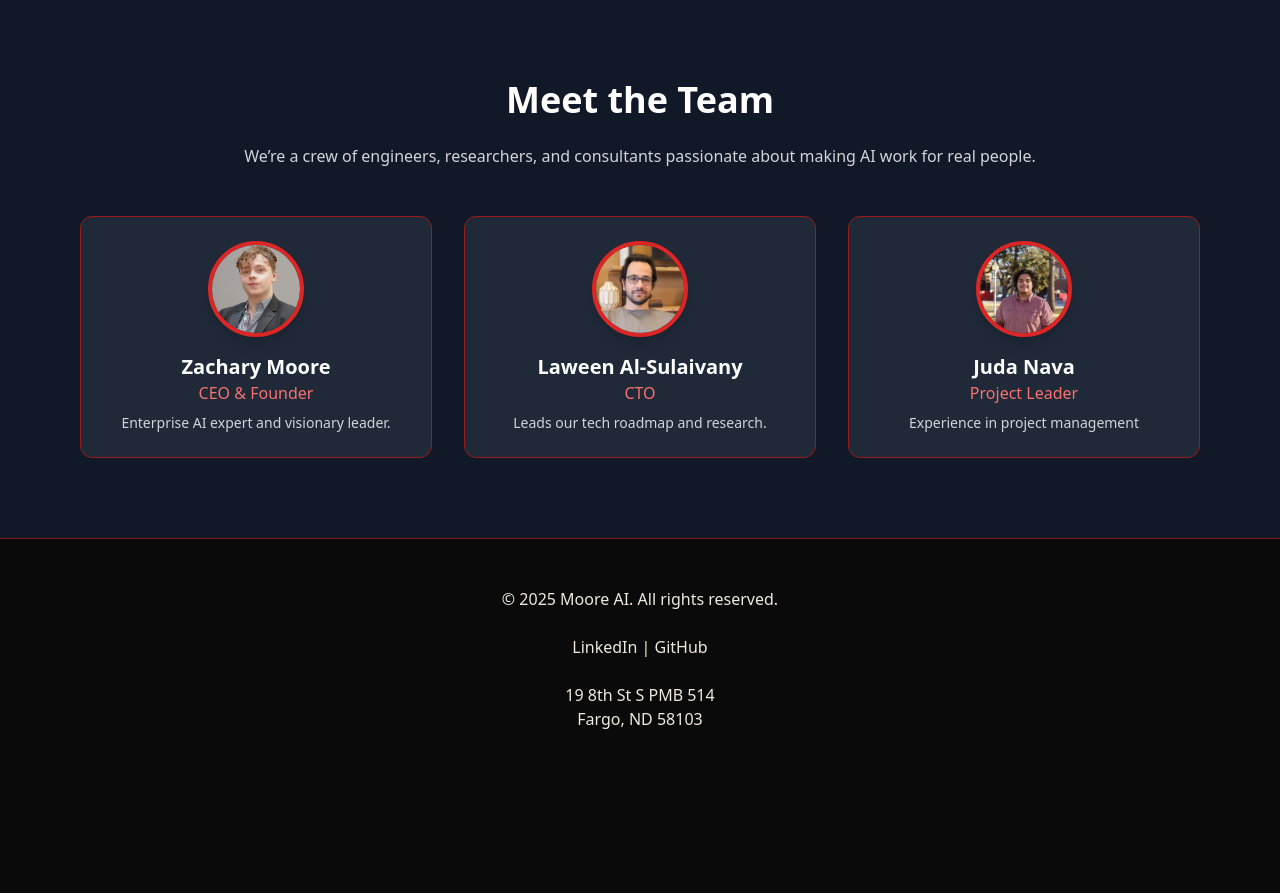
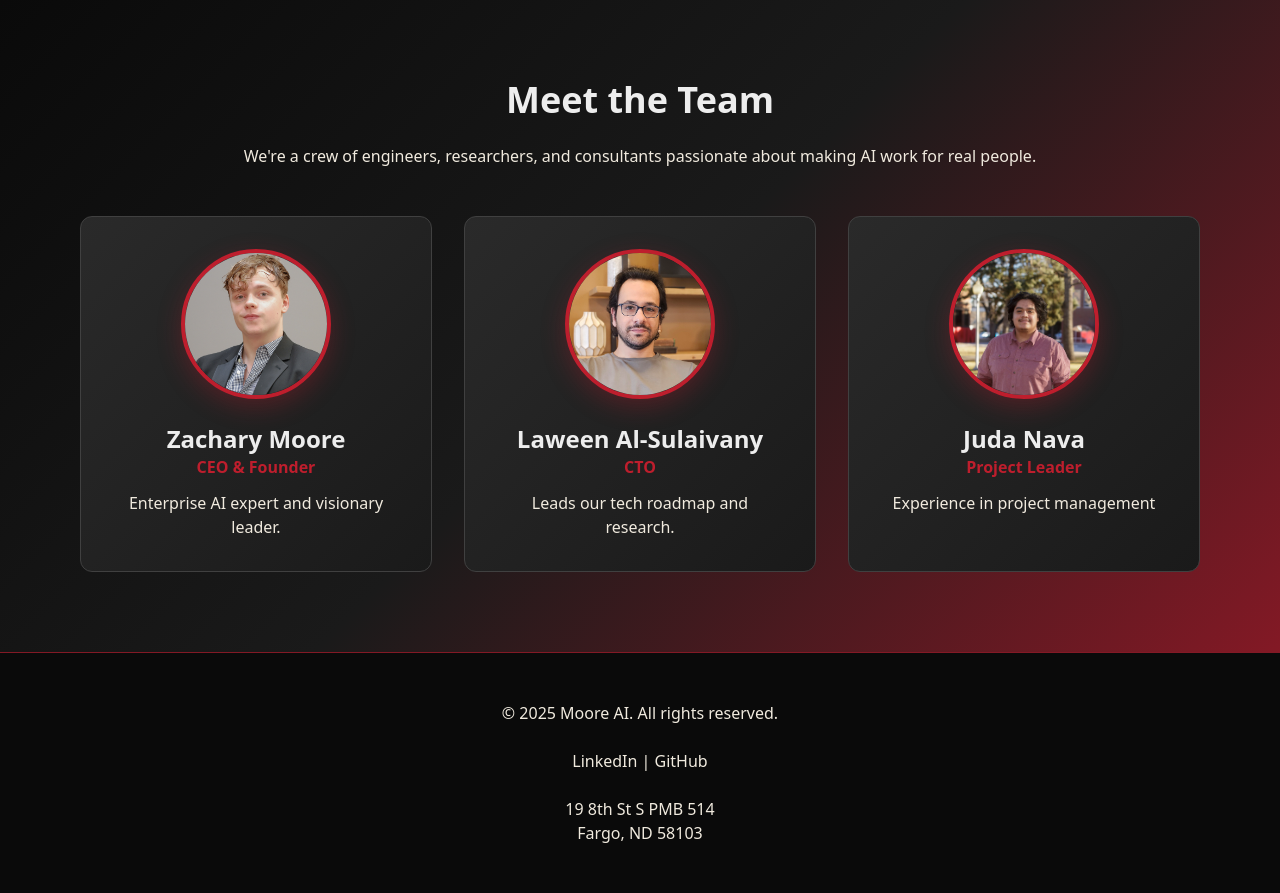
Before and after one commit to Zach-A-Moore/Moore-AI, a Flask app: page /team in a window 1280 px wide. Shown: the part 129-1022 px from the top of the page. Before the commit the page ends 858 px from the top, so only its background shows below. Run offline with Flask 3, Linux system fonts and the light colour scheme; some libraries are stand-ins or nearby versions; some web fonts are replaced.

Commit message:
feat: enhance team page with larger photos and consistent styling
- Replace small 24x24 team photos with 150x150 (.team-photo class)
- Update background to use brand primary gradient for consistency
- Enhance team cards with service-card styling and hover effects
- Improve spacing and typography for better visual impact
- Update all colors to use brand color system
- Add professional shadow effects to team photos

```diff
--- a/templates/team.html
+++ b/templates/team.html
@@ -1,13 +1,13 @@
-<!-- This page introduces our team, real faces, real talent. it's up to you how you wanna go forward with this, we can keep it hidden for now. -->
+<!-- This page introduces our team, real faces, real talent. Professional presentation of the Moore AI team. -->
 
 <!-- templates/team.html -->
 {% extends "base.html" %}
 {% block content %}
 
-<section class="py-20 bg-gray-900 text-center">
+<section class="py-20 bg-primary-gradient text-center">
   <div class="max-w-6xl mx-auto px-4">
-    <h2 class="text-4xl font-bold text-white mb-6">Meet the Team</h2>
-    <p class="text-gray-300 mb-12">We’re a crew of engineers, researchers, and consultants passionate about making AI work for real people.</p>
+    <h2 class="text-4xl font-bold text-brand-light mb-6">Meet the Team</h2>
+    <p class="text-brand-cream mb-12">We're a crew of engineers, researchers, and consultants passionate about making AI work for real people.</p>
     <div class="grid md:grid-cols-3 gap-8">
       {% for person in [
         {"img": "Zach.jpg", "name": "Zachary Moore", "title": "CEO & Founder", "desc": "Enterprise AI expert and visionary leader.", "class": "zach"},
@@ -15,13 +15,13 @@
         {"img": "Judah.jpeg", "name": "Juda Nava", "title": "Project Leader", "desc": "Experience in project management", "class": "judah"}
       ] %}
 
-    <div class="bg-gray-800 p-6 rounded-xl border border-red-800">
+    <div class="service-card p-8 rounded-xl card-hover">
       <img src="{{ url_for('static', filename='img/' ~ person.img) }}"
           alt="{{ person.name }}"
-          class="w-24 h-24 mx-auto mb-4 rounded-full object-cover border-4 border-red-600 shadow-lg {{ person.class }}">
-      <h3 class="text-xl font-semibold text-white">{{ person.name }}</h3>
-      <p class="text-red-400 mb-2">{{ person.title }}</p>
-      <p class="text-gray-300 text-sm">{{ person.desc }}</p>
+          class="team-photo mx-auto mb-6 rounded-full object-cover {{ person.class }}">
+      <h3 class="text-2xl font-semibold text-brand-light">{{ person.name }}</h3>
+      <p class="text-brand-red mb-3 font-semibold">{{ person.title }}</p>
+      <p class="text-brand-cream">{{ person.desc }}</p>
     </div>
     {% endfor %}
     </div>
```
